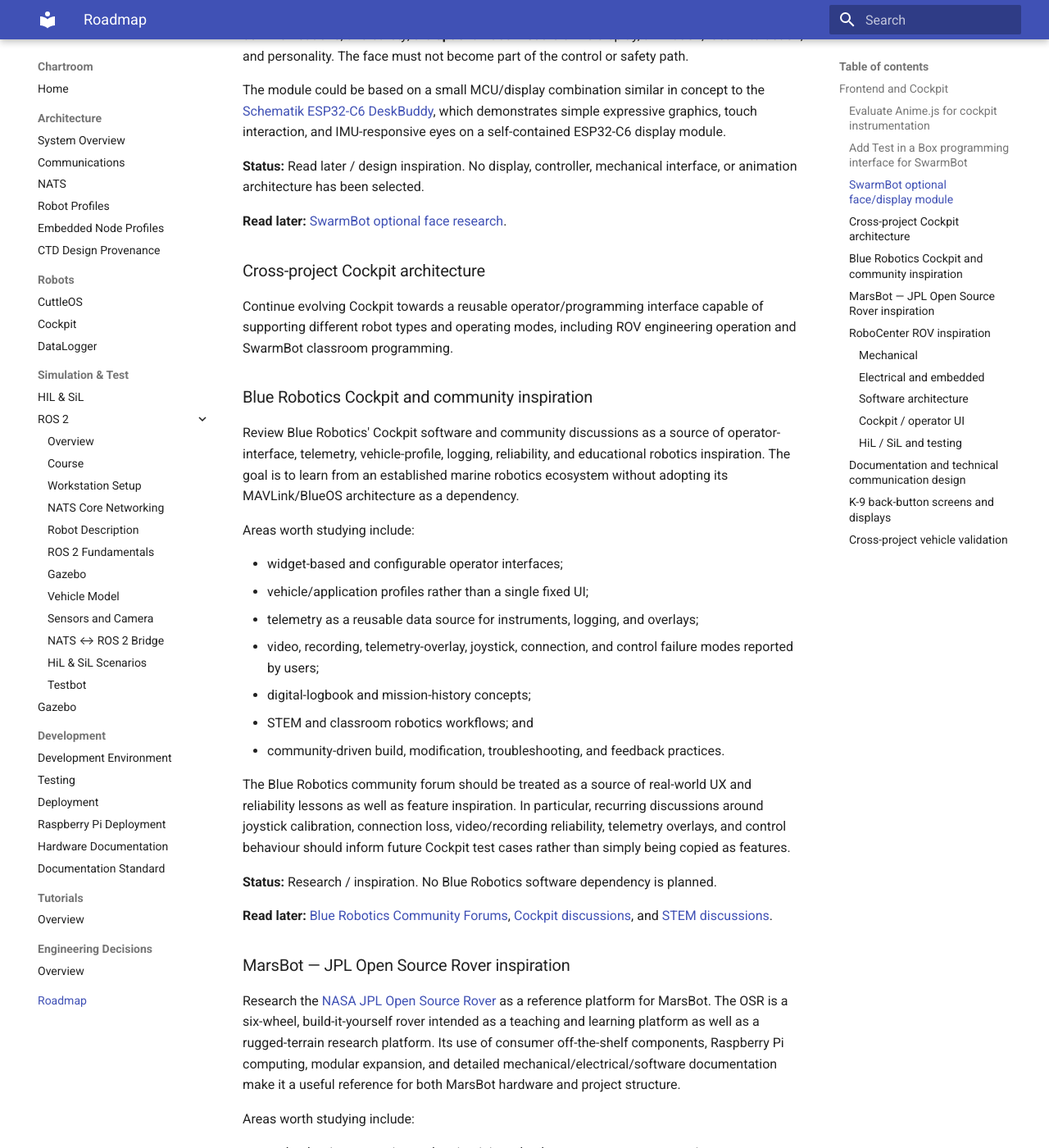
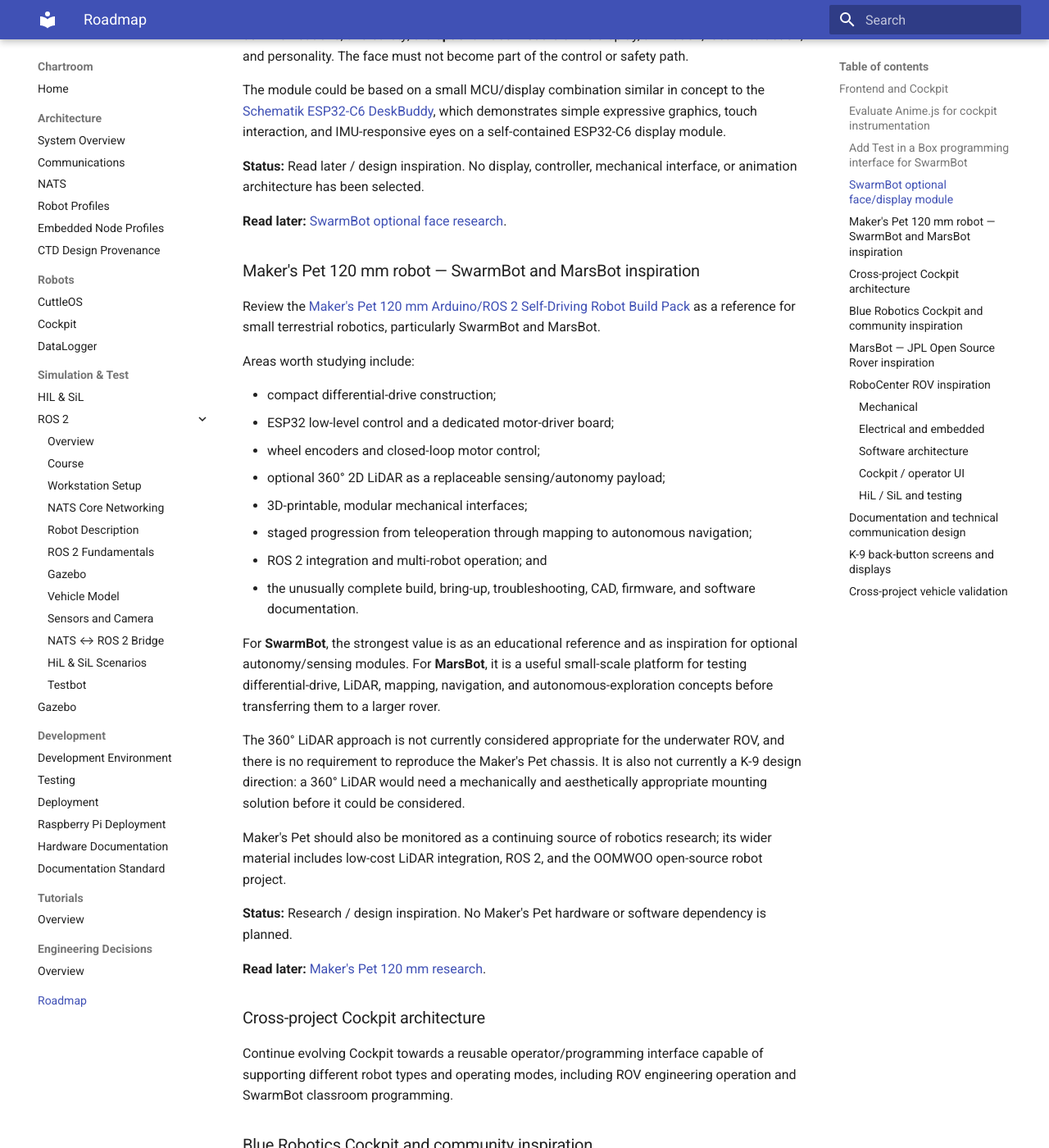
Before and after one commit to PhilipMcGaw/robot-ChartRoom, an MkDocs documentation site: the page built from docs/roadmap.md, in a window 1280 px wide and 1400 px high, scrolled down 1924 px. Shown: the whole window at 82% size. Built offline with MkDocs 1.6.1 and Material for MkDocs 9.7.7, drawn with Linux system fonts in a browser that asks for light colours.

Commit message:
Add Maker's Pet robot research to roadmap

```diff
--- a/docs/roadmap.md
+++ b/docs/roadmap.md
@@ -59,6 +59,31 @@
 **Status:** Read later / design inspiration. No display, controller, mechanical interface, or animation architecture has been selected.
 
 **Read later:** [SwarmBot optional face research](research/swarmbot-face.md).
+
+### Maker's Pet 120 mm robot — SwarmBot and MarsBot inspiration
+
+Review the [Maker's Pet 120 mm Arduino/ROS 2 Self-Driving Robot Build Pack](research/makers-pet-120mm.md) as a reference for small terrestrial robotics, particularly SwarmBot and MarsBot.
+
+Areas worth studying include:
+
+- compact differential-drive construction;
+- ESP32 low-level control and a dedicated motor-driver board;
+- wheel encoders and closed-loop motor control;
+- optional 360° 2D LiDAR as a replaceable sensing/autonomy payload;
+- 3D-printable, modular mechanical interfaces;
+- staged progression from teleoperation through mapping to autonomous navigation;
+- ROS 2 integration and multi-robot operation; and
+- the unusually complete build, bring-up, troubleshooting, CAD, firmware, and software documentation.
+
+For **SwarmBot**, the strongest value is as an educational reference and as inspiration for optional autonomy/sensing modules. For **MarsBot**, it is a useful small-scale platform for testing differential-drive, LiDAR, mapping, navigation, and autonomous-exploration concepts before transferring them to a larger rover.
+
+The 360° LiDAR approach is not currently considered appropriate for the underwater ROV, and there is no requirement to reproduce the Maker's Pet chassis. It is also not currently a K-9 design direction: a 360° LiDAR would need a mechanically and aesthetically appropriate mounting solution before it could be considered.
+
+Maker's Pet should also be monitored as a continuing source of robotics research; its wider material includes low-cost LiDAR integration, ROS 2, and the OOMWOO open-source robot project.
+
+**Status:** Research / design inspiration. No Maker's Pet hardware or software dependency is planned.
+
+**Read later:** [Maker's Pet 120 mm research](research/makers-pet-120mm.md).
 
 ### Cross-project Cockpit architecture
 
```
